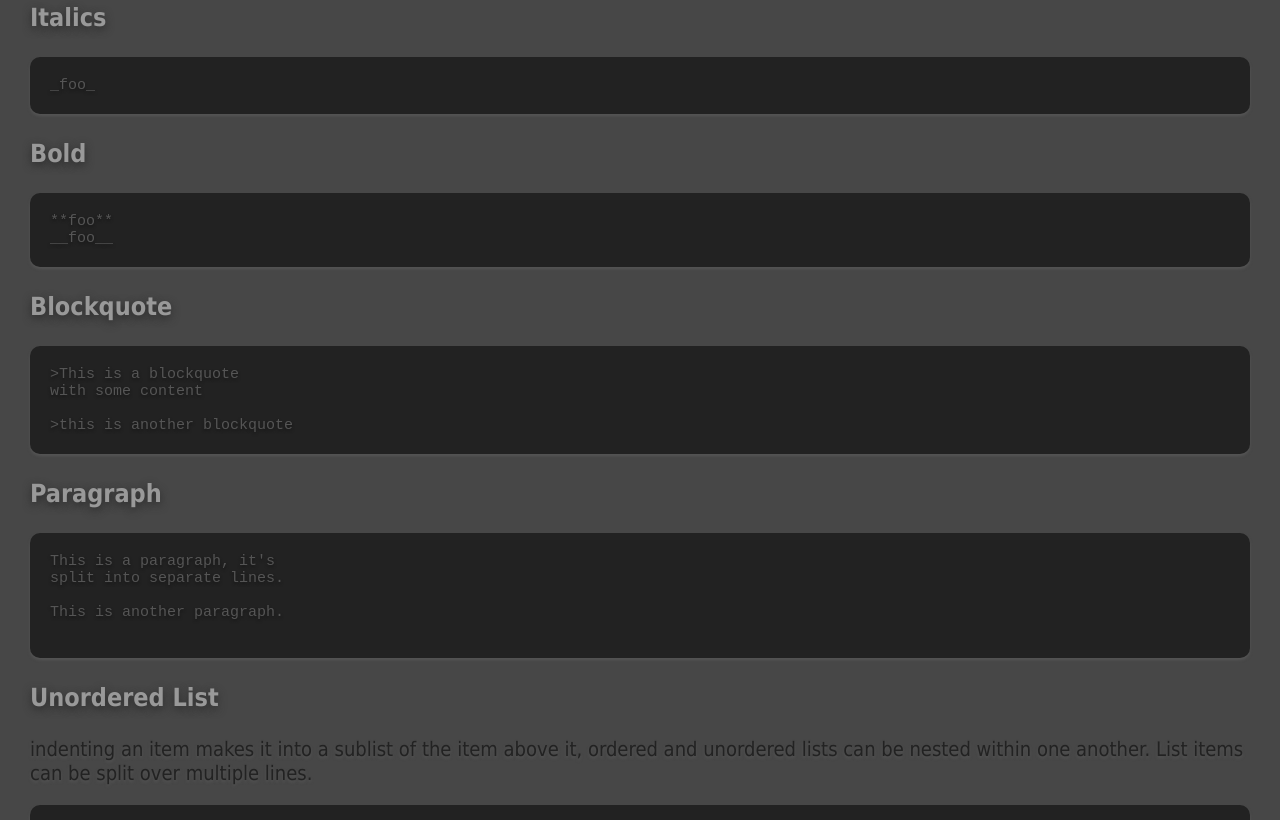
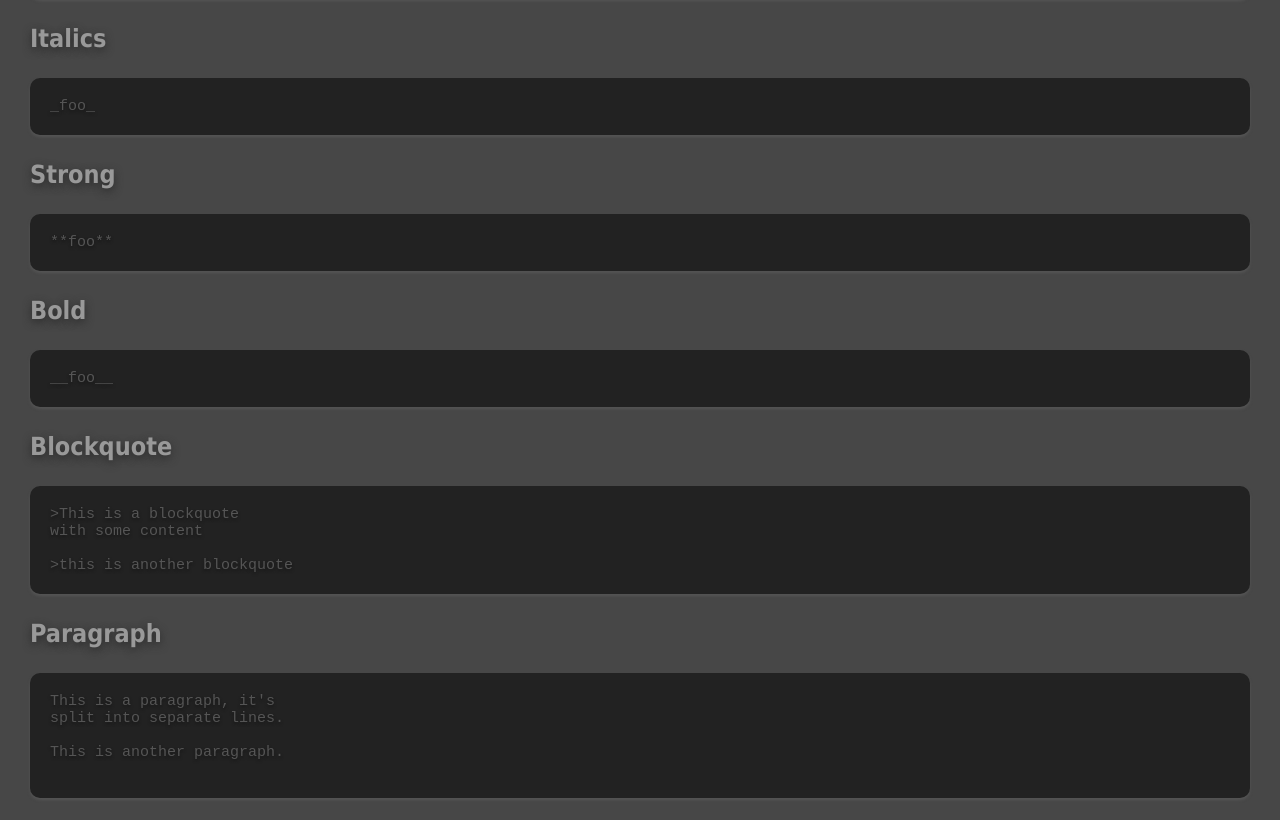
Before and after one commit to yogthos/markdown-clj, a plain HTML site: page markdown.html in a window 1280 px wide. Shown: the part 2799-3619 px from the top of the page. Drawn offline with Linux system fonts and the light colour scheme.

Commit message:
Update docs for 2c45a3b

```diff
--- a/markdown.html
+++ b/markdown.html
@@ -121,6 +121,8 @@ hr {
 
 <p><a href="#blockquote">Blockquote</a>
 <br/>
+<a href="#strong">Strong</a>
+<br/>
 <a href="#bold">Bold</a>
 <br/>
 <a href="#emphasis">Emphasis</a>
@@ -195,10 +197,15 @@ hr {
 </code></pre>
 
 <h3>
+<a name="strong" class="anchor" href="#strong"><span class="mini-icon mini-icon-link"></span></a>Strong</h3>
+
+<pre><code>**foo**
+</code></pre>
+
+<h3>
 <a name="bold" class="anchor" href="#bold"><span class="mini-icon mini-icon-link"></span></a>Bold</h3>
 
-<pre><code>**foo**
-__foo__
+<pre><code>__foo__
 </code></pre>
 
 <h3>
@@ -240,7 +247,7 @@ List items can be split over multiple lines.</p>
         more content
         ## subheading
         ***
-        **bold text** in the list
+        **strong text** in the list
 
    * fuzz
 
```
Also changed, not shown: README.md.
